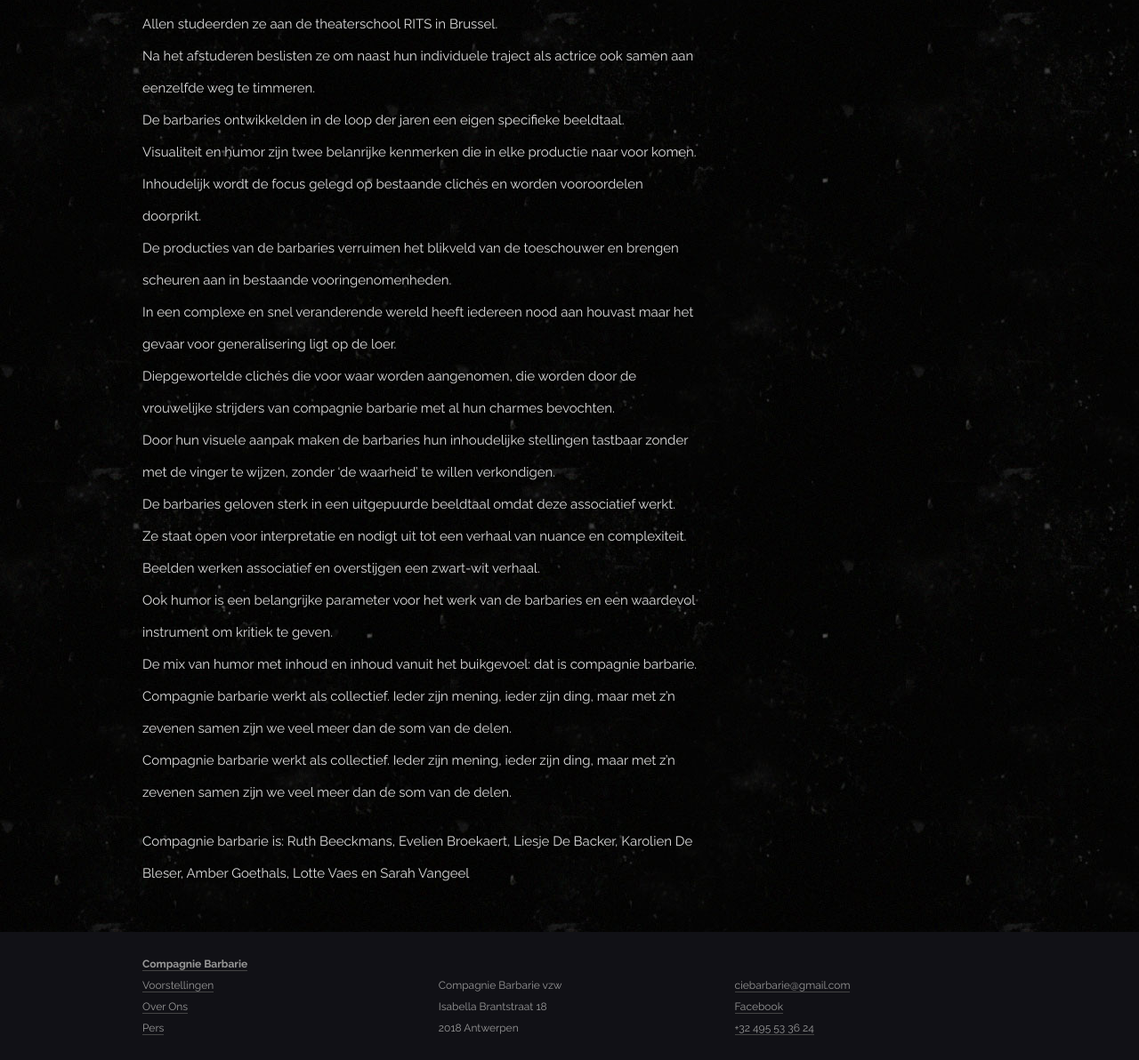
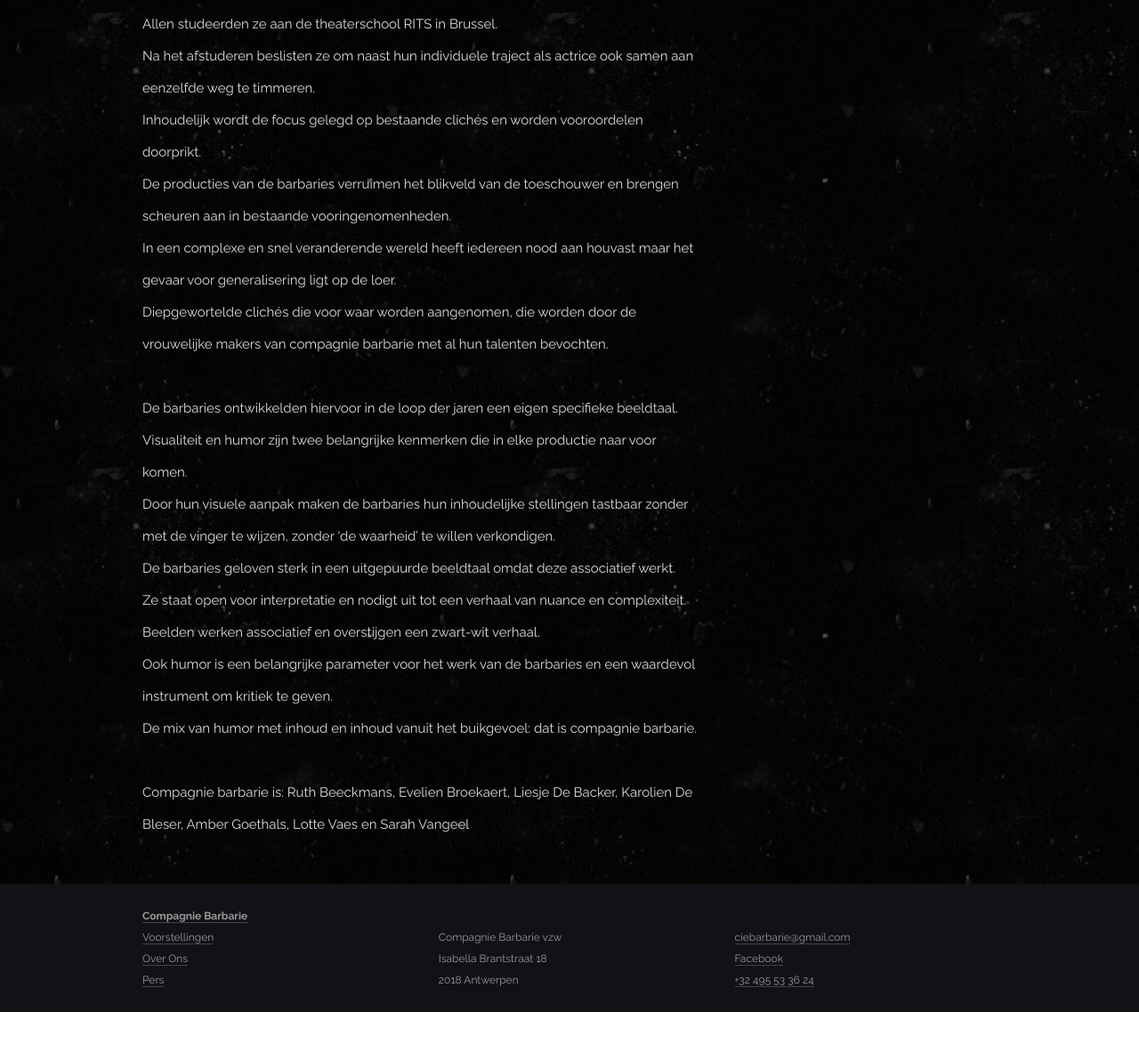
Before and after one commit to ciebarbarie/ciebarbarie, a Jekyll site: the page built from over-ons.md, in a window 1280 px wide and 1400 px high, scrolled down 1066 px, cut to the strip 208-1400 px from the top of the window. Shown: the whole strip at 89% size. Built offline with Jekyll 4.4.1, drawn with Linux system fonts in a browser that asks for light colours; nearby versions of some CDN libraries; some web fonts are replaced; library files that are not in the unit come from our copies; after the commit the page ends 2412 px from its top, so only the background shows below that.

Commit message:
Update over-ons.md

```diff
--- a/over-ons.md
+++ b/over-ons.md
@@ -31,19 +31,18 @@ Compagnie barbarie is een professioneel theatercollectief bestaande uit zeven vr
 
 Allen studeerden ze aan de theaterschool RITS in Brussel.<br>
 Na het afstuderen beslisten ze om naast hun individuele traject als actrice ook samen aan eenzelfde weg te timmeren.<br>
-De barbaries ontwikkelden in de loop der jaren een eigen specifieke beeldtaal.<br>
-Visualiteit en humor zijn twee belanrijke kenmerken die in elke productie naar voor komen.<br>
 Inhoudelijk wordt de focus gelegd op bestaande clichés en worden vooroordelen doorprikt.<br>
-De producties van de barbaries  verruimen het blikveld van de toeschouwer en brengen scheuren aan in bestaande vooringenomenheden.<br>
-In een complexe en snel veranderende wereld heeft iedereen nood aan houvast maar het gevaar voor generalisering ligt op de loer.<br> Diepgewortelde clichés die voor waar worden aangenomen, die worden door de vrouwelijke strijders van compagnie barbarie met al hun charmes bevochten.<br>
+De producties van de barbaries verruimen het blikveld van de toeschouwer en brengen scheuren aan in bestaande vooringenomenheden.<br>
+In een complexe en snel veranderende wereld heeft iedereen nood aan houvast maar het gevaar voor generalisering ligt op de loer.<br>
+Diepgewortelde clichés die voor waar worden aangenomen, die worden door de vrouwelijke makers van compagnie barbarie met al hun talenten bevochten.<br>
+<br>
+De barbaries ontwikkelden hiervoor in de loop der jaren een eigen specifieke beeldtaal.<br>
+Visualiteit en humor zijn twee belangrijke kenmerken die in elke productie naar voor komen.<br>
 Door hun visuele aanpak maken de barbaries hun inhoudelijke stellingen tastbaar zonder met de vinger te wijzen, zonder ‘de waarheid’ te willen verkondigen.<br>
 De barbaries geloven sterk in een uitgepuurde beeldtaal omdat deze associatief werkt.<br>
 Ze staat open voor interpretatie en nodigt uit tot een verhaal van nuance en complexiteit.<br>
 Beelden werken associatief en overstijgen een zwart-wit verhaal.<br>
 Ook humor is een belangrijke parameter voor het werk van de barbaries en een waardevol instrument om kritiek te geven.<br>
 De mix van humor met inhoud en inhoud vanuit het buikgevoel: dat is compagnie barbarie.<br>
-Compagnie barbarie werkt als collectief. Ieder zijn mening, ieder zijn ding, maar met z’n zevenen samen zijn we veel meer dan de som van de delen.<br>
-Compagnie barbarie werkt als collectief. Ieder zijn mening, ieder zijn ding, maar met z’n zevenen samen zijn we veel meer dan de som van de delen.<br>
-
-Compagnie barbarie is:
-Ruth Beeckmans, Evelien Broekaert, Liesje De Backer, Karolien De Bleser, Amber Goethals, Lotte Vaes en Sarah Vangeel
+<br>
+Compagnie barbarie is: Ruth Beeckmans, Evelien Broekaert, Liesje De Backer, Karolien De Bleser, Amber Goethals, Lotte Vaes en Sarah Vangeel
```
